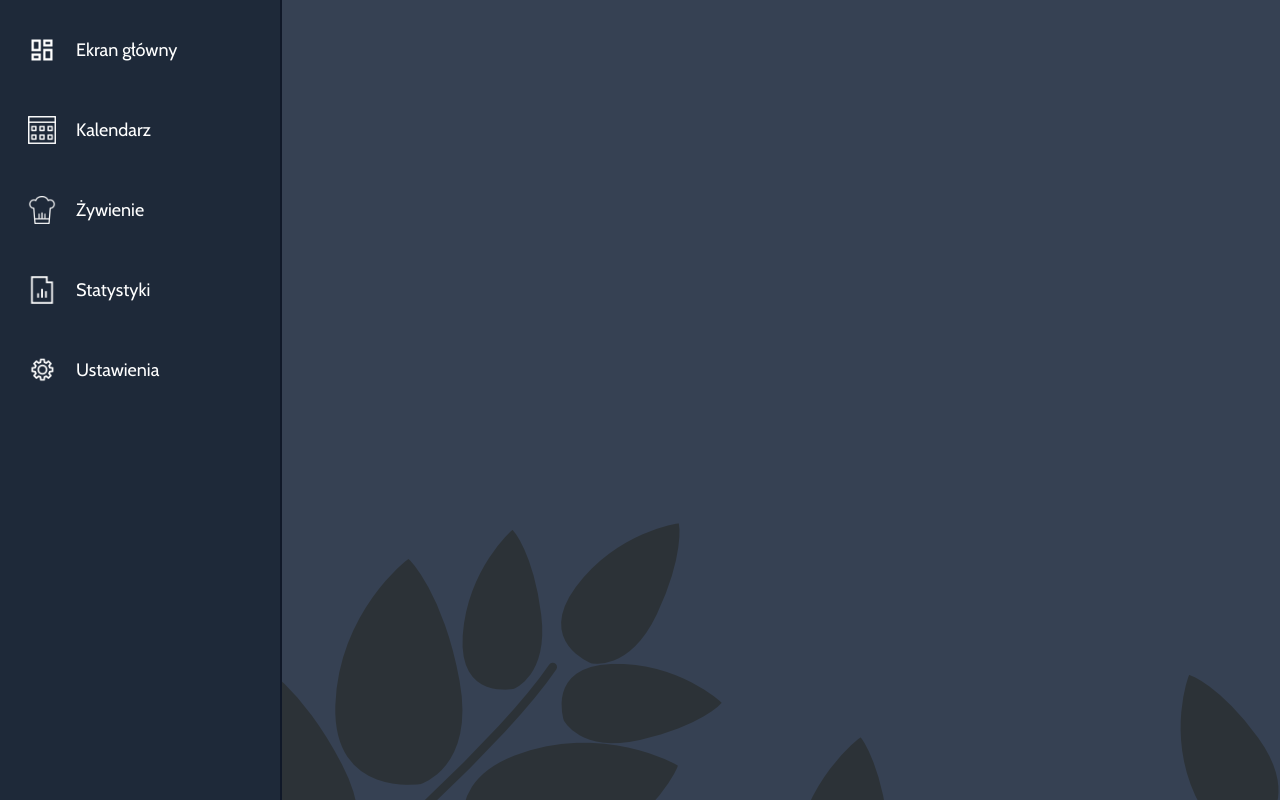
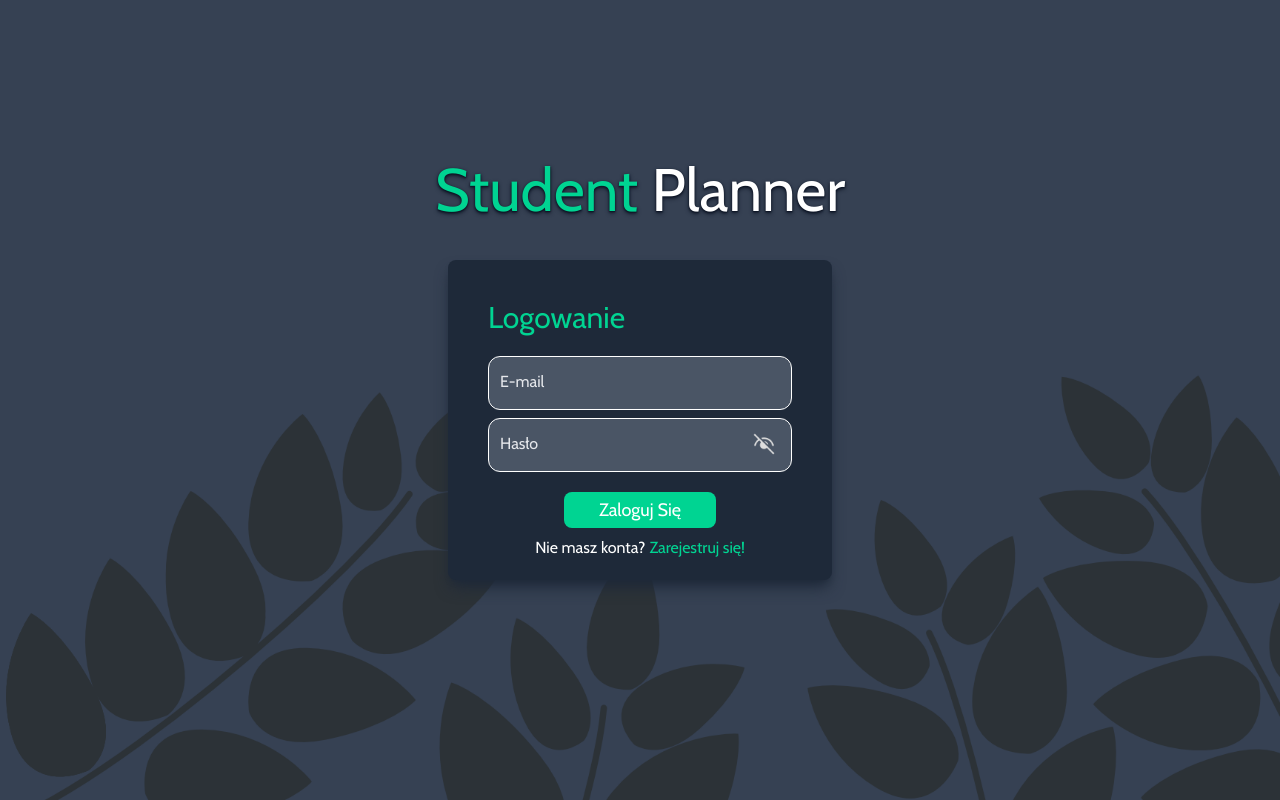
Before and after one commit to Milosz-Marchewka/WellPlan, a React (Vite) app in the folder client/: page /login in a window 1280 px wide. Built offline with nearby package versions, Linux system fonts and the light colour scheme.

Commit message:
Login form created

```diff
--- a/client/src/App.css
+++ b/client/src/App.css
@@ -8,4 +8,5 @@
 
 body{
     background-image: url("assets/background/background.png");
+    background-size: cover;
 }
--- a/client/src/DesktopView.jsx
+++ b/client/src/DesktopView.jsx
@@ -1,22 +1,27 @@
 import { useState, useEffect } from "react";
-import { BrowserRouter, Routes, Route, useLocation } from "react-router-dom";
+import { BrowserRouter, Routes, Route, useLocation, Navigate } from "react-router-dom";
 import Sidebar from "./components/sidebar/Sidebar";
 import Home from "./components/home/Home";
 import Calendar from "./components/calendar/Calendar";
 import Nutrition from "./components/nutrition/Nutrition";
 import Statistics from "./components/statistics/Statistics";
 import Settings from "./components/settings/Settings";
+import LogIn from "./components/welcome/LogIn";
+import SignUp from "./components/welcome/SignUp";
 
 function DesktopView(){
 
     const [selectedOption, setSelectedOption] = useState("/");
     const location = useLocation();
+    const [isLogged, setIsLogged] = useState(false);
+
 
     useEffect(()=>{
         setSelectedOption(location.pathname.split("/")[1]);
     }, [location]);
 
     return(
+        isLogged ?
         <div className="flex w-screen h-fit">
             <Sidebar selectedOption={selectedOption} setSelectedOption={setSelectedOption}/>
             <div className="ml-10 lg:ml-70 w-full">
@@ -26,9 +31,16 @@ function DesktopView(){
                     <Route path="/nutrition" element={<Nutrition/>}/>
                     <Route path="/statistics" element={<Statistics/>}/>
                     <Route path="/settings" element={<Settings/>}/>
+                    <Route path="*" element={<Navigate to="/" />} />
                 </Routes>
             </div>
         </div>
+        :
+        <Routes>
+            <Route path="/login" element={<LogIn/>}/>
+            <Route path="/signup" element={<SignUp/>}/>
+            <Route path="*" element={<Navigate to="/login" />} />
+        </Routes>
     );
 }
 
--- a/client/src/components/buttons/StyledButton.jsx
+++ b/client/src/components/buttons/StyledButton.jsx
@@ -1,6 +1,6 @@
 
 function StyledButton({id, type, text, click, classTw}){
-    let baseClasses = "bg-emerald-400 px-8 py-1 text-lg rounded-lg cursor-pointer transition shadow-black hover:bg-emerald-300 hover:shadow-xs";
+    let baseClasses = "bg-emerald-400 px-8 py-1 text-lg rounded-lg cursor-pointer transition shadow-black hover:bg-emerald-300 hover:shadow-xs ";
     return(
         <button id={id} type={type} className={baseClasses + classTw} onClick={click} >{text}</button>
     );
--- a/client/src/components/inputs/StyledInput.jsx
+++ b/client/src/components/inputs/StyledInput.jsx
@@ -1,13 +1,32 @@
+import { useState } from "react";
+import EyeShow from "../../assets/icons/eyes/eyeShow.png";
+import EyeHidden from "../../assets/icons/eyes/eyeHidden.png";
+
 const StyledInput = ({id, type="text", label, name, value, width = "w-full", mt = "mt-0", disabled = false, onChange})=>{
     let additionalClasses = "";
+
+    const [isHidden, setIsHidden] = useState(true);
+
+    const handleClick = () =>{
+        setIsHidden(prev => !prev);
+    }
+
     if(disabled){
         additionalClasses += "opacity-60 font-italic italic";
     }
     return(
+        type === "password" ?
+        <div className={`relative ${width} ${mt} ${additionalClasses}`}>
+            <input type={isHidden ? type : "text"} id={id} className={`bg-gray-600 peer text-white outline-none border border-white rounded-xl px-3 pt-5 pb-2 w-full focus:outline-none focus:border focus:border-emerald-400 ${type=="number" && `[&::-webkit-inner-spin-button]:appearance-none
+           [&::-webkit-outer-spin-button]:appearance-none [appearance:textfield]`}`} name={name} value={value} placeholder=" " disabled={disabled}  onChange={onChange}/>
+            <label htmlFor={id} className={`absolute left-3 top-1 text-gray-200 text-sm transition-all peer-placeholder-shown:top-3.5 peer-placeholder-shown:text-gray-200 peer-placeholder-shown:text-base peer-focus:top-1 peer-focus:text-sm peer-focus:text-emerald-400 pointer-events-none`}>{label}</label>
+            <span className={"absolute right-4 top-3.5 cursor-pointer"} onClick={handleClick}><img className="size-6 filter invert" src={isHidden ? EyeHidden : EyeShow}/></span>
+        </div>
+        :
         <div className={`relative ${width} ${mt} ${additionalClasses}`}>
             <input type={type} id={id} class={`bg-gray-600 peer text-white outline-none border border-white rounded-xl px-3 pt-5 pb-2 w-full focus:outline-none focus:border focus:border-emerald-400 ${type=="number" && `[&::-webkit-inner-spin-button]:appearance-none
            [&::-webkit-outer-spin-button]:appearance-none [appearance:textfield]`}`} name={name} value={value} placeholder=" " disabled={disabled}  onChange={onChange}/>
-            <label for={id} class={`absolute left-3 top-1 text-gray-200 text-sm transition-all peer-placeholder-shown:top-3.5 peer-placeholder-shown:text-gray-200 peer-placeholder-shown:text-base peer-focus:top-1 peer-focus:text-sm peer-focus:text-emerald-400 pointer-events-none`}>{label}</label>
+            <label htmlFor={id} className={`absolute left-3 top-1 text-gray-200 text-sm transition-all peer-placeholder-shown:top-3.5 peer-placeholder-shown:text-gray-200 peer-placeholder-shown:text-base peer-focus:top-1 peer-focus:text-sm peer-focus:text-emerald-400 pointer-events-none`}>{label}</label>
         </div>
     )
 }
--- /dev/null
+++ b/client/src/components/welcome/LogIn.jsx
@@ -0,0 +1,38 @@
+import { useState } from "react";
+import { Link } from "react-router-dom";
+import StyledInput from "../inputs/StyledInput";
+import StyledButton from "../buttons/StyledButton";
+
+function LogIn(){
+    const [userLogData, setUserLogData] = useState({
+        email: "",
+        password: "",
+    });
+
+    const handleChange = (e) => {
+        setUserLogData(prev => ({...prev, [e.target.name]: e.target.value}));
+        console.log("DebugText: ", userLogData);
+    }
+
+    return(
+        <div className="flex w-screen min-h-screen items-center justify-start flex-col py-40 gap-10 ">
+            <h1 className="text-6xl text-white text-shadow-md text-shadow-gray-900"><span className="text-emerald-400">Student</span> Planner</h1>
+            <div className="bg-gray-800 text-white w-1/4 min-w-sm p-10 pb-5 rounded-lg shadow-lg shadow-gray-800">
+                <h2 className="text-emerald-400 text-3xl">Logowanie</h2>
+                <div className="my-5 flex flex-col gap-2">
+                    <StyledInput type="email" label="E-mail" name="email" onChange={handleChange}/>
+                    <StyledInput type="password" label="Hasło" name="password" onChange={handleChange}/>
+                </div>
+                <StyledButton text="Zaloguj Się" classTw={"block mx-auto w-1/2"}/>
+                <div className="block text-center mt-2">
+                    Nie masz konta?
+                    <Link to="/signup" className="text-emerald-400 hover:underline ml-1">
+                        Zarejestruj się!
+                    </Link>
+                </div>
+            </div>
+        </div>
+    );
+}
+
+export default LogIn;
--- /dev/null
+++ b/client/src/components/welcome/SignUp.jsx
@@ -0,0 +1,37 @@
+import { useState } from "react";
+import PersonalInformations from "./SignUpPanels/PersonalInformations";
+import BodyMeasurements from "./SignUpPanels/BodyMeasurements";
+import Lifestyle from "./SignUpPanels/LifeStyle";
+
+function SignUp(){
+    const [userData, setUserData] = useState({
+        name: "",
+        surname: "",
+        email: "",
+        password: "",
+        gender: "",
+        age: -1,
+        height: -1,
+        weight: -1,
+    });
+
+    const handleChange = (e) => {
+        setUserLogData(prev => ({...prev, [e.target.name]: e.target.value}));
+        console.log("DebugText: ", userData);
+    }
+
+    return(
+        <div className="bg-gray-800 text-white w-1/4 min-w-sm p-10 rounded-lg shadow-lg shadow-gray-800">
+            <h2 className="text-emerald-400 text-3xl">Rejestracja</h2>
+            <div className="my-5 flex flex-col gap-2">
+                <Routes>
+                    <Route path="/signup/personalInformations" element={<PersonalInformations/>}/>
+                    <Route path="/signup/bodyMeasurements" element={<BodyMeasurements/>}/>
+                    <Route path="/signup/statistics" element={<Statistics/>}/>
+                </Routes>
+            </div>
+        </div>
+    );
+}
+
+export default SignUp;
--- /dev/null
+++ b/client/src/components/welcome/SignUpPanels/BodyMeasurements.jsx
@@ -0,0 +1,8 @@
+import StyledInput from "../../inputs/StyledInput";
+import StyledButton from "../../buttons/StyledButton";
+
+const BodyMeasurements = () => {
+
+}
+
+export default BodyMeasurements;
--- /dev/null
+++ b/client/src/components/welcome/SignUpPanels/PersonalInformations.jsx
@@ -0,0 +1,8 @@
+import StyledInput from "../../inputs/StyledInput";
+import StyledButton from "../../buttons/StyledButton";
+
+const PersonalInformations = () => {
+
+}
+
+export default PersonalInformations;
```
Also changed, not shown: client/src/components/welcome/SignUpPanels/Lifestyle.jsx (added, +8 -0 lines), client/src/assets/icons/eyes/eyeHidden.png (added), client/src/assets/icons/eyes/eyeShow.png (added).
